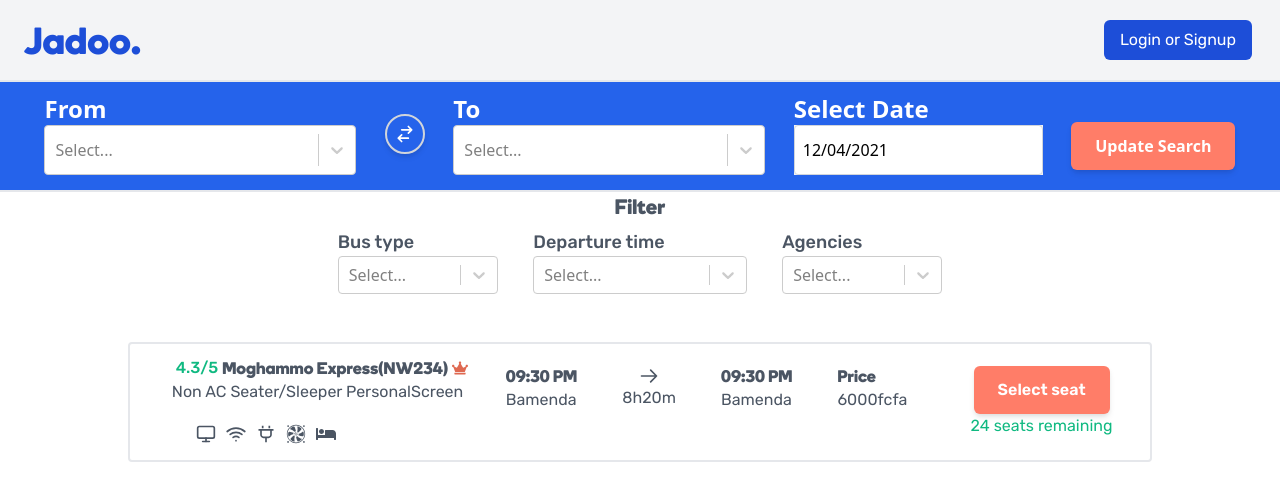
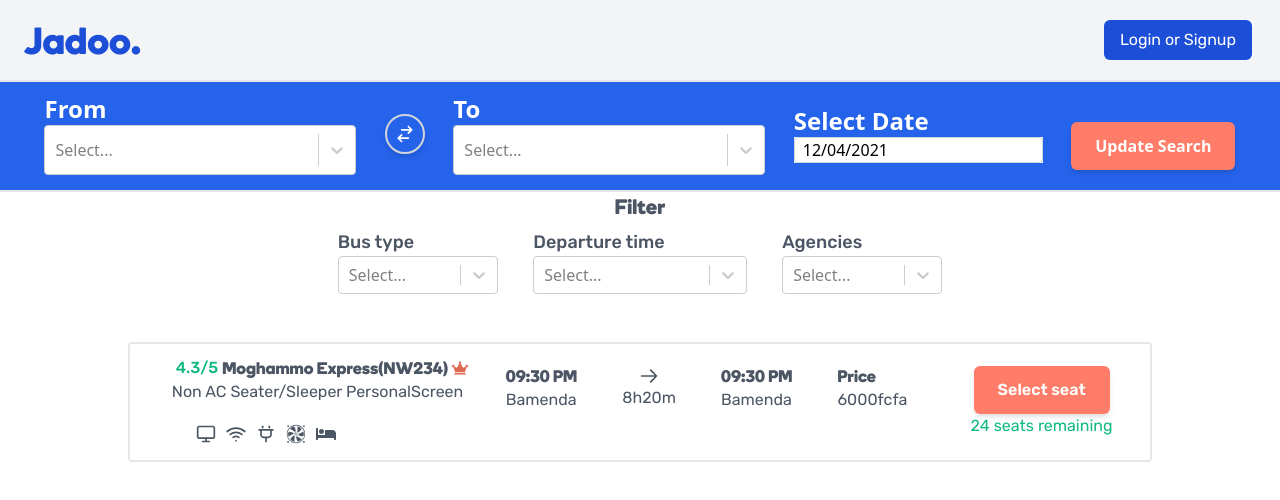
Before and after one commit to teyim/Jadoo, a React (Create React App) app: page /searchbus in a window 1280 px wide. Shown: the top 500 px of the page. Built offline with nearby package versions, Linux system fonts and the light colour scheme.

Commit message:
fix calender style

```diff
--- a/src/Components/Calender/Calender.js
+++ b/src/Components/Calender/Calender.js
@@ -2,7 +2,7 @@ import React, { useState } from "react";
 import "./Calender.css";
 import DatePicker from "react-datepicker";
 
-export default function Calender() {
+export default function Calender({padding}) {
   const [startDate, setStartDate] = useState(new Date());
   const [endDate, setEndDate] = useState(
     new Date().setMonth(startDate.getMonth() + 1),
@@ -10,10 +10,8 @@ export default function Calender() {
 
   return (
     <div className="bg-gray-100">
-      <div className="flex items-center max-w-2xl mx-auto justify-center space-x-4">
-        <div>
           <DatePicker
-            className="py-3 "
+            className={`${padding} w-full`}
             selected={startDate}
             onChange={(date) => setStartDate(date)}
             minDate={new Date()}
@@ -21,8 +19,6 @@ export default function Calender() {
             nextMonthButtonLabel=">"
             previousMonthButtonLabel="<"
           />
-        </div>
       </div>
-    </div>
   );
 }
```
